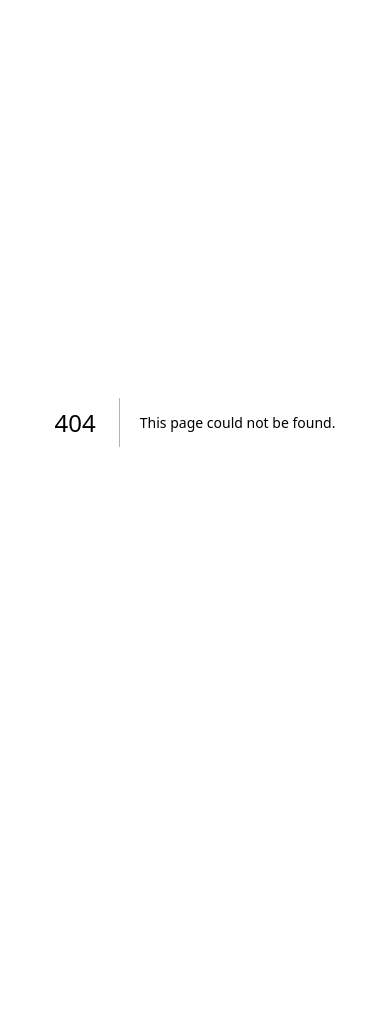
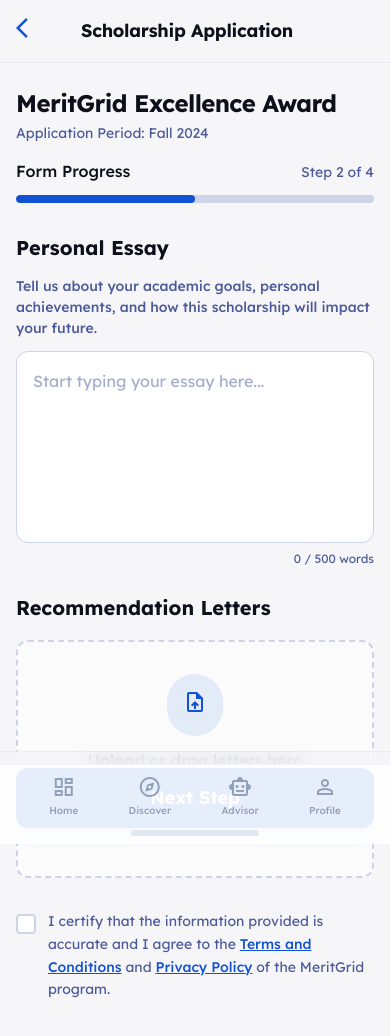
Before and after one commit to muneeb2004/MeritGrid, a Next.js app in the folder web-dashboard/: page /student/scholarships/application in a window 390 px wide. Before the commit this address had no page. Shown: the top 1036 px of the page. Before the commit the page ends 844 px from the top, so only its background shows below. Built offline with nearby package versions, Linux system fonts and the light colour scheme.

Commit message:
feat: Implement Scholarship Application Form Mobile Variant

```diff
--- /dev/null
+++ b/web-dashboard/app/student/scholarships/application/page.tsx
@@ -0,0 +1,147 @@
+import Link from "next/link";
+import React from "react";
+
+export default function ScholarshipApplicationPage() {
+  return (
+    <div className="bg-background-light dark:bg-background-dark min-h-screen flex flex-col font-display text-[#0d101b] dark:text-white pb-20">
+      {/* Top Navigation */}
+      <header className="sticky top-0 z-50 bg-background-light dark:bg-background-dark border-b border-[#cfd3e7]/30">
+        <div className="flex items-center p-4 justify-between">
+          <Link href="/student/scholarships">
+            <div className="text-primary cursor-pointer">
+              <span className="material-symbols-outlined text-2xl">
+                arrow_back_ios
+              </span>
+            </div>
+          </Link>
+          <h2 className="text-[#0d101b] dark:text-white text-lg font-bold leading-tight tracking-[-0.015em] flex-1 text-center">
+            Scholarship Application
+          </h2>
+          <div className="w-10"></div> {/* Spacer for centering */}
+        </div>
+      </header>
+
+      <main className="flex-1 flex flex-col max-w-md mx-auto w-full">
+        {/* Header Info */}
+        <div className="px-4 pt-6">
+          <h1 className="text-[#0d101b] dark:text-white text-2xl font-bold tracking-tight">
+            MeritGrid Excellence Award
+          </h1>
+          <p className="text-[#4c599a] dark:text-[#a0accf] text-sm mt-1">
+            Application Period: Fall 2024
+          </p>
+        </div>
+
+        {/* Progress Indicator */}
+        <div className="flex flex-col gap-3 p-4">
+          <div className="flex gap-6 justify-between items-end">
+            <p className="text-[#0d101b] dark:text-white text-base font-medium leading-normal">
+              Form Progress
+            </p>
+            <p className="text-[#4c599a] dark:text-[#a0accf] text-sm font-normal leading-normal">
+              Step 2 of 4
+            </p>
+          </div>
+          <div className="rounded-full bg-[#cfd3e7] dark:bg-gray-700 overflow-hidden">
+            <div
+              className="h-2 rounded-full bg-primary"
+              style={{ width: "50%" }}
+            ></div>
+          </div>
+        </div>
+        <div className="h-4"></div>
+
+        {/* Personal Essay Section */}
+        <section className="flex flex-col gap-1">
+          <h3 className="text-[#0d101b] dark:text-white tracking-light text-xl font-bold leading-tight px-4">
+            Personal Essay
+          </h3>
+          <div className="px-4 py-3">
+            <label className="flex flex-col w-full">
+              <p className="text-[#4c599a] dark:text-[#a0accf] text-sm font-medium leading-normal pb-3">
+                Tell us about your academic goals, personal achievements, and
+                how this scholarship will impact your future.
+              </p>
+              <textarea
+                className="form-input flex w-full resize-none overflow-hidden rounded-xl text-[#0d101b] dark:text-white focus:outline-0 focus:ring-2 focus:ring-primary/50 border border-[#cfd3e7] dark:border-gray-700 bg-white dark:bg-[#1a1e2e] min-h-48 placeholder:text-[#4c599a]/50 p-4 text-base font-normal leading-relaxed"
+                placeholder="Start typing your essay here..."
+              ></textarea>
+            </label>
+            <div className="flex justify-end pt-2">
+              <p className="text-[#4c599a] dark:text-[#a0accf] text-xs font-normal">
+                0 / 500 words
+              </p>
+            </div>
+          </div>
+        </section>
+
+        {/* Recommendation Letters Section */}
+        <section className="flex flex-col gap-1 mt-4">
+          <h3 className="text-[#0d101b] dark:text-white tracking-light text-xl font-bold leading-tight px-4">
+            Recommendation Letters
+          </h3>
+          <div className="px-4 py-4">
+            <div className="border-2 border-dashed border-[#cfd3e7] dark:border-gray-700 rounded-xl p-8 flex flex-col items-center justify-center bg-white/50 dark:bg-[#1a1e2e]/50 text-center">
+              <div className="bg-primary/10 p-4 rounded-full mb-3 text-primary">
+                <span className="material-symbols-outlined text-3xl">
+                  upload_file
+                </span>
+              </div>
+              <p className="text-[#0d101b] dark:text-white font-medium">
+                Upload or drag letters here
+              </p>
+              <p className="text-[#4c599a] dark:text-[#a0accf] text-xs mt-1">
+                PDF or Word documents (Max 5MB)
+              </p>
+              <button className="mt-4 px-6 py-2 bg-primary/10 hover:bg-primary/20 text-primary text-sm font-semibold rounded-lg transition-colors cursor-pointer">
+                Browse Files
+              </button>
+            </div>
+          </div>
+        </section>
+
+        {/* Checkbox / Terms Section */}
+        <section className="px-4 py-4 mb-24">
+          <label className="flex items-start gap-3 cursor-pointer group">
+            <div className="relative flex items-center mt-1">
+              <input
+                className="peer appearance-none h-5 w-5 border-2 border-[#cfd3e7] dark:border-gray-700 rounded bg-white dark:bg-[#1a1e2e] checked:bg-primary checked:border-primary transition-all duration-200 cursor-pointer"
+                type="checkbox"
+              />
+              <span className="material-symbols-outlined absolute text-white opacity-0 peer-checked:opacity-100 text-sm pointer-events-none left-1/2 top-1/2 -translate-x-1/2 -translate-y-1/2 font-bold">
+                check
+              </span>
+            </div>
+            <p className="text-sm text-[#4c599a] dark:text-[#a0accf] leading-relaxed">
+              I certify that the information provided is accurate and I agree to
+              the{" "}
+              <span className="text-primary font-medium underline">
+                Terms and Conditions
+              </span>{" "}
+              and{" "}
+              <span className="text-primary font-medium underline">
+                Privacy Policy
+              </span>{" "}
+              of the MeritGrid program.
+            </p>
+          </label>
+        </section>
+
+        {/* Sticky Footer Action */}
+        <footer className="fixed bottom-0 left-0 right-0 p-4 bg-background-light/80 dark:bg-background-dark/80 backdrop-blur-md border-t border-[#cfd3e7]/30 z-40 lg:pl-0">
+         {/* lg:pl-0 because this is a centred focused page, or we might need to adjust if sidebar is present.
+             Since max-w-md mx-auto is used for main content, the footer should probably match or be screen width.
+             If StudentLayout wraps this, the footer might be obscured by or obscure the BottomNav.
+             We'll keep it fixed bottom. */}
+          <div className="max-w-md mx-auto">
+            <button className="w-full bg-primary text-white py-4 rounded-xl font-bold text-lg shadow-lg shadow-primary/20 active:scale-[0.98] transition-transform cursor-pointer hover:bg-primary/90">
+              Next Step
+            </button>
+          </div>
+        </footer>
+      </main>
+      {/* Extra space for the sticky footer */}
+      <div className="h-10 bg-transparent"></div>
+    </div>
+  );
+}
```
